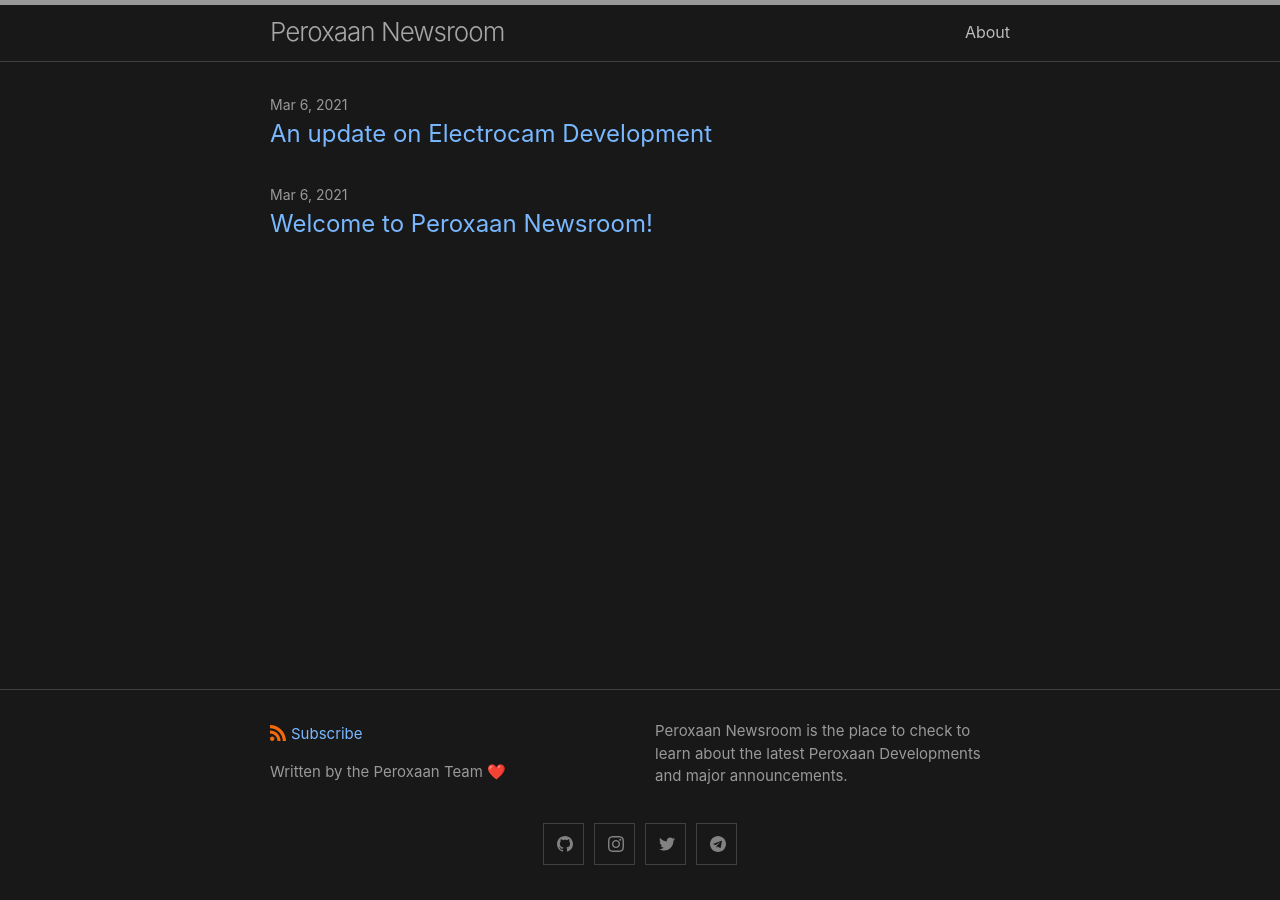
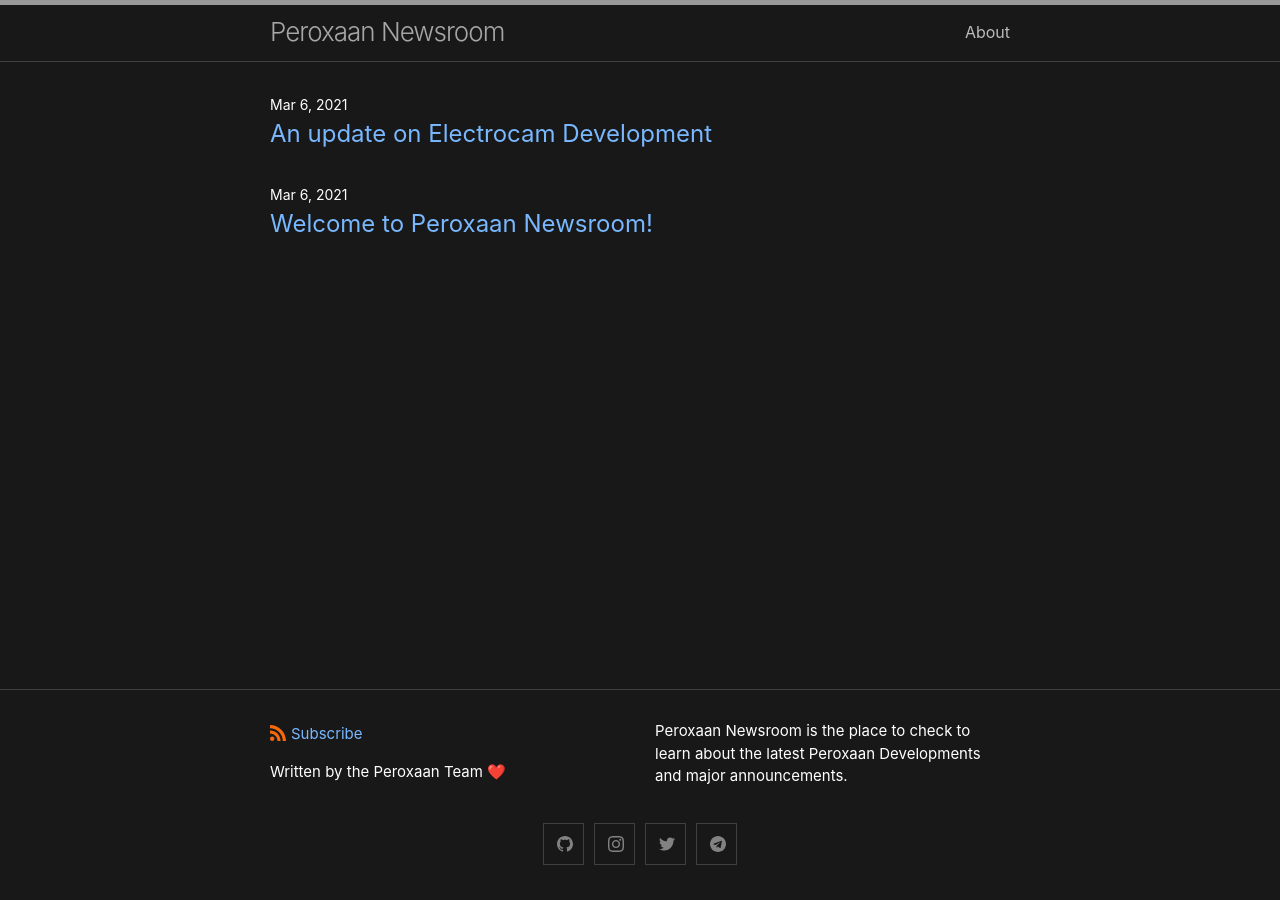
Before and after one commit to Peroxaan/peroxaan-newsroom, a Jekyll site: the page built from index.md, in a window 1280 px wide. Built offline with Jekyll 4.4.1, drawn with Linux system fonts in a browser that asks for light colours.

Commit message:
Update custom-variables.scss

```diff
--- a/_sass/minima/custom-variables.scss
+++ b/_sass/minima/custom-variables.scss
@@ -1,12 +1,12 @@
 // Placeholder to allow overriding predefined variables smoothly.
 
 //$text-color: #ffffff
-//$brand-color: #ffffff
+$brand-color: #ffffff
 
-.text-color {
-  color: #ffffff
-}
+// .text-color {
+//   color: #ffffff
+// }
 
-.brand-color {
-  color: #ffffff
-}
+// .brand-color {
+//   color: #ffffff
+// }
```
